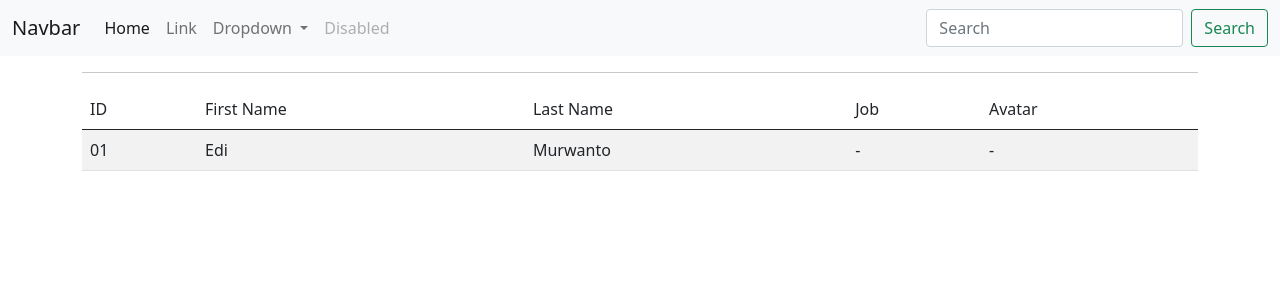
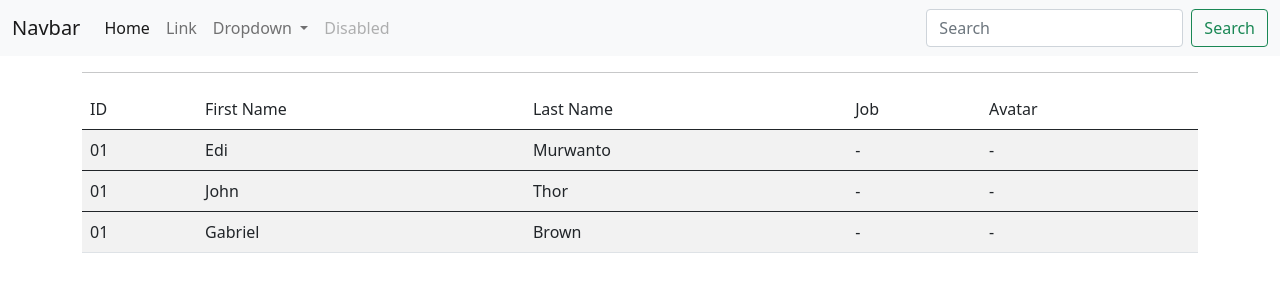
Before and after one commit to edhimurwanto/angular-youtube-tutorial, an Angular app: page / in a window 1280 px wide. Shown: the top 300 px of the page. Built offline with nearby package versions, Linux system fonts and the light colour scheme.

Commit message:
[DEPENDENCY INJECTION]

```diff
--- a/src/app/pages/components/users/components/list-user/list-user.component.html
+++ b/src/app/pages/components/users/components/list-user/list-user.component.html
@@ -9,11 +9,11 @@
             <td>Avatar</td>
         </tr>
     </thead>
-    <tbody>
+    <tbody *ngFor="let user of users;">
         <tr>
             <td>01</td>
-            <td>Edi</td>
-            <td>Murwanto</td>
+            <td>{{user.firstName}}</td>
+            <td>{{user.lastName}}</td>
             <td>-</td>
             <td>-</td>
         </tr>
--- a/src/app/pages/components/users/components/list-user/list-user.component.ts
+++ b/src/app/pages/components/users/components/list-user/list-user.component.ts
@@ -1,15 +1,21 @@
 import { Component, OnInit } from '@angular/core';
+import UserService from '../../service/user.service';
 
 @Component({
   selector: 'app-list-user',
   templateUrl: './list-user.component.html',
-  styleUrls: ['./list-user.component.scss']
+  styleUrls: ['./list-user.component.scss'],
 })
 export class ListUserComponent implements OnInit {
 
-  constructor() { }
+  users = []
+
+  constructor(private userService: UserService) { }
 
   ngOnInit(): void {
+    this.userService.getAllUser().then(resp => {
+      this.users = resp
+    })
   }
 
 }
--- /dev/null
+++ b/src/app/pages/components/users/service/user.service.ts
@@ -0,0 +1,25 @@
+import { Injectable } from "@angular/core";
+
+@Injectable({
+    providedIn: 'root'
+})
+export default class UserService {
+
+    async getAllUser() {
+        return [
+            {
+                firstName: 'Edi',
+                lastName: 'Murwanto'
+            },
+            {
+                firstName: 'John',
+                lastName: 'Thor'
+            },
+            {
+                firstName: 'Gabriel',
+                lastName: 'Brown'
+            }
+        ]
+    }
+
+}
--- a/src/app/pages/components/users/users.module.ts
+++ b/src/app/pages/components/users/users.module.ts
@@ -1,6 +1,7 @@
 import { NgModule } from '@angular/core';
 import { CommonModule } from '@angular/common';
 import { ListUserComponent } from './components/list-user/list-user.component';
+import UserService from './service/user.service';
 
 
 
@@ -13,6 +14,6 @@ import { ListUserComponent } from './components/list-user/list-user.component';
   ],
   exports: [
     ListUserComponent
-  ]
+  ],
 })
 export class UsersModule { }
```
